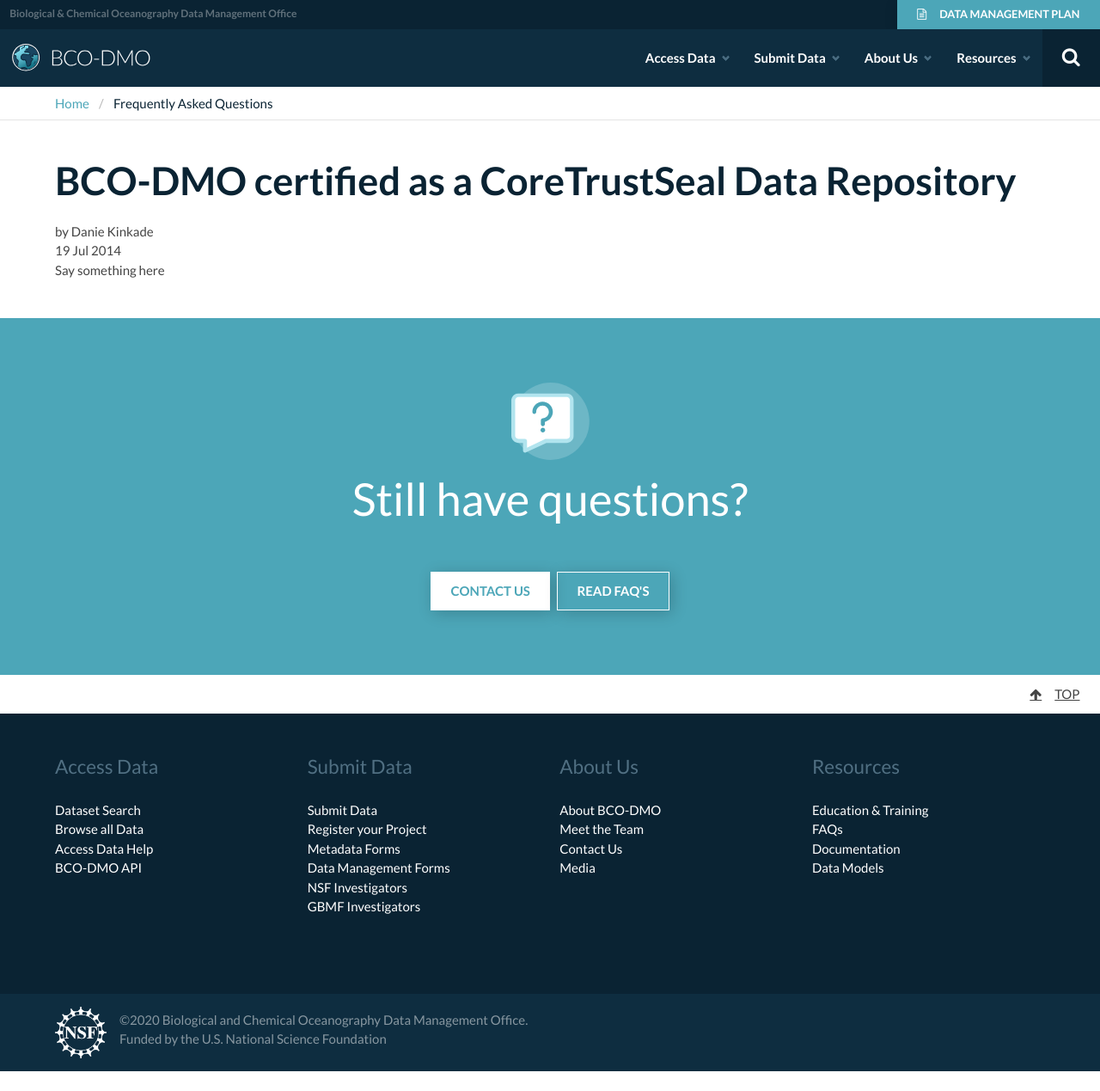
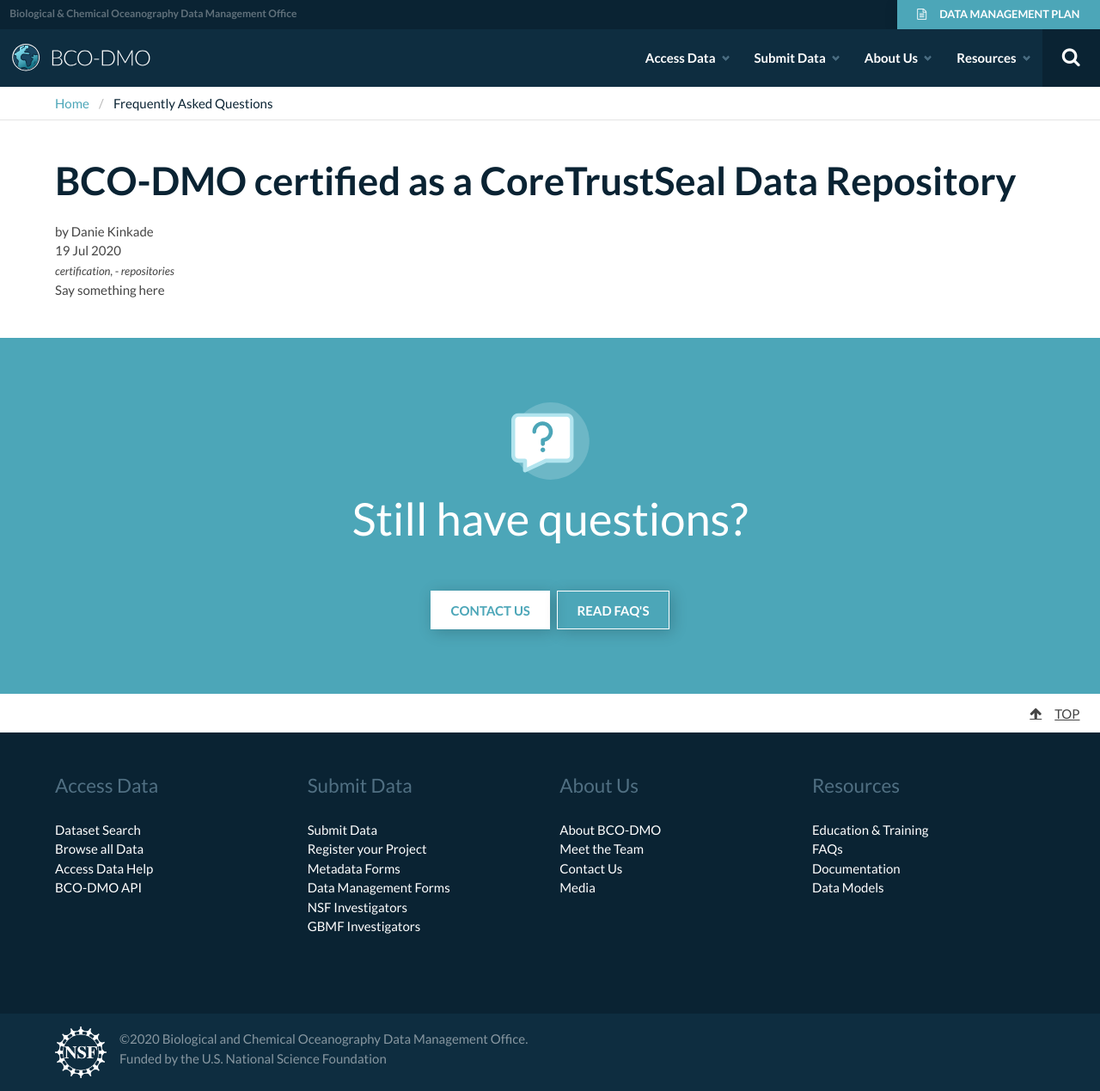
Before and after one commit to BCODMO/blog.bco-dmo.org, a Jekyll site: the page built from _posts/2020-07-19-core-trust-seal-certification.md, in a window 1280 px wide. Shown: the whole page at 86% size. Built offline with Jekyll 4.4.1, drawn with Linux system fonts in a browser that asks for light colours; before the commit the page ends 1246 px from its top, so only the background shows below that.

Commit message:
Update 2020-07-19-core-trust-seal-certification.md

```diff
--- a/_posts/2020-07-19-core-trust-seal-certification.md
+++ b/_posts/2020-07-19-core-trust-seal-certification.md
@@ -2,7 +2,8 @@
 layout: post
 title: "BCO-DMO certified as a CoreTrustSeal Data Repository"
 author: Danie Kinkade
-date: 2014-07-19
+date: 2020-07-19
+tags: certification, repositories
 ---
 
 Say something here
```
